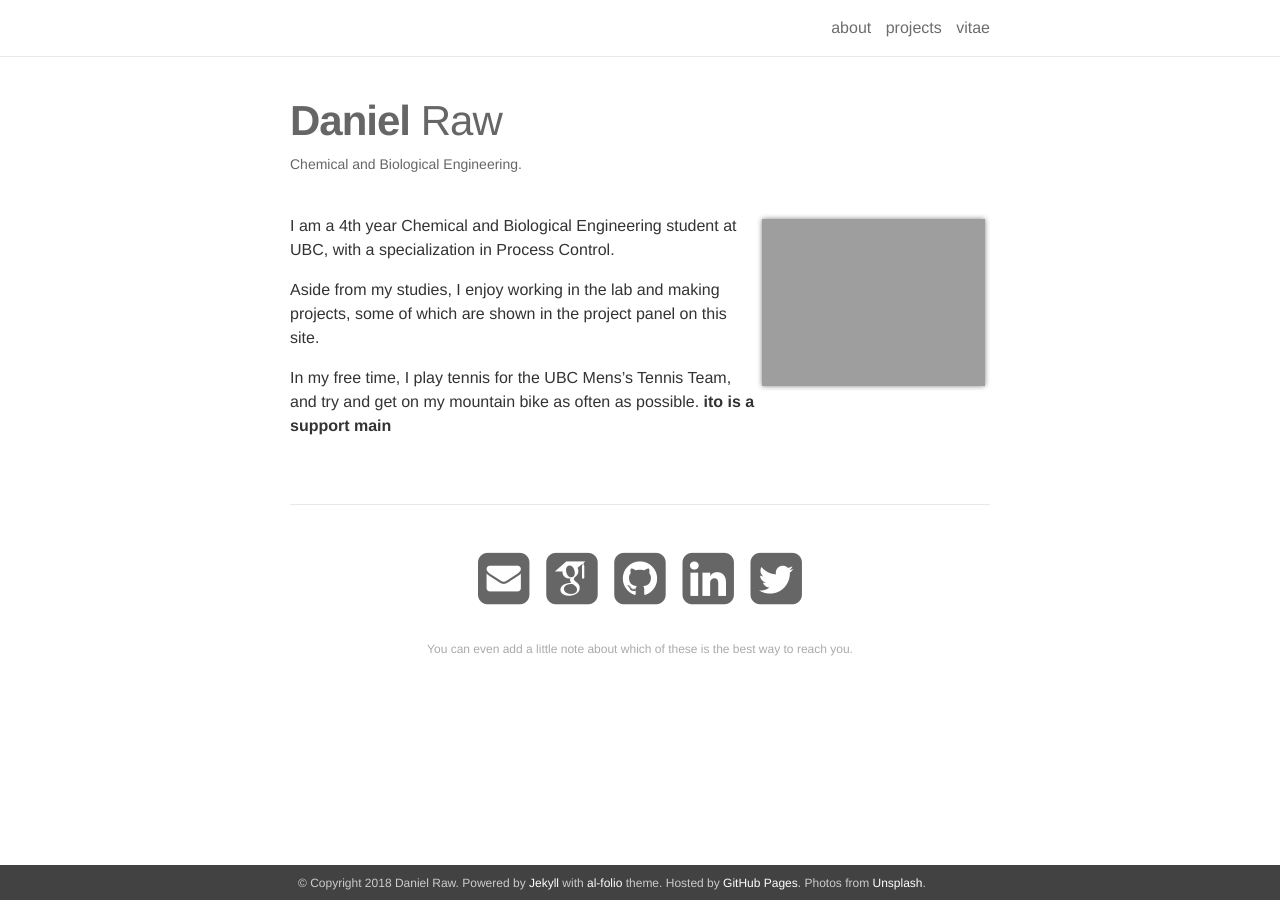
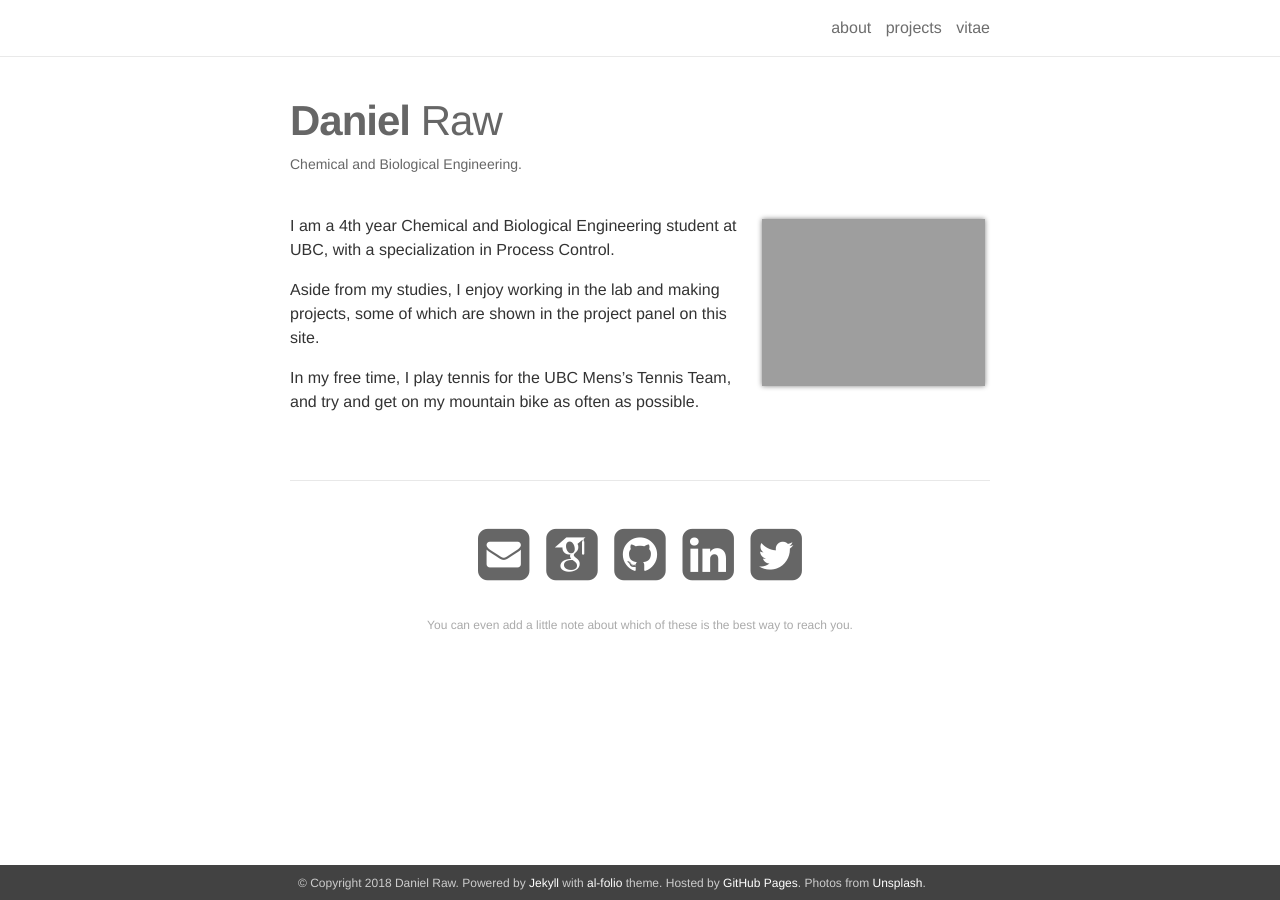
Before and after one commit to Danielraw1996/Danielraw1996.github.io, a Jekyll site: the page built from _pages/about.md, in a window 1280 px wide. Built offline with Jekyll 4.4.1, drawn with Linux system fonts in a browser that asks for light colours; nearby versions of some CDN libraries; some web fonts are replaced; a script that is not in the unit is left out.

Commit message:
Update about.md

```diff
--- a/_pages/about.md
+++ b/_pages/about.md
@@ -23,4 +23,3 @@ I am a 4th year Chemical and Biological Engineering student at UBC, with a speci
 Aside from my studies, I enjoy working in the lab and making projects, some of which are shown in the project panel on this site.
 
 In my free time, I play tennis for the UBC Mens's Tennis Team, and try and get on my mountain bike as often as possible.
-**ito is a support main**
```
